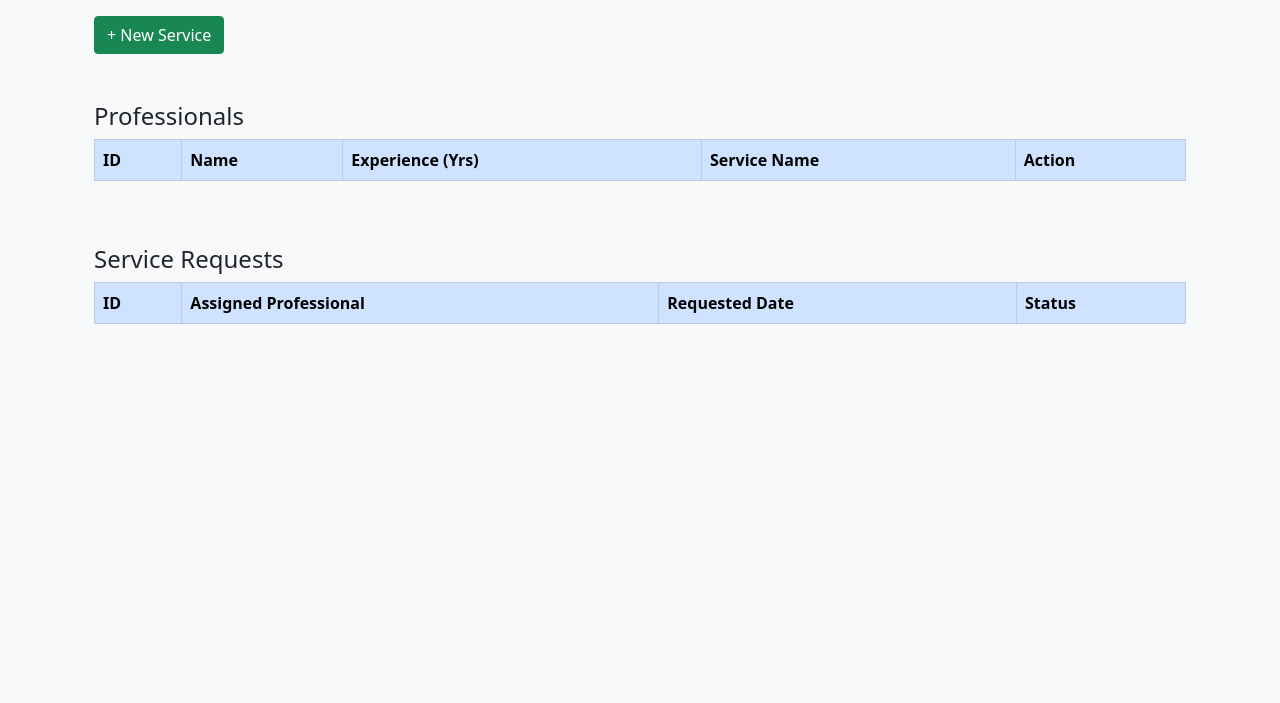
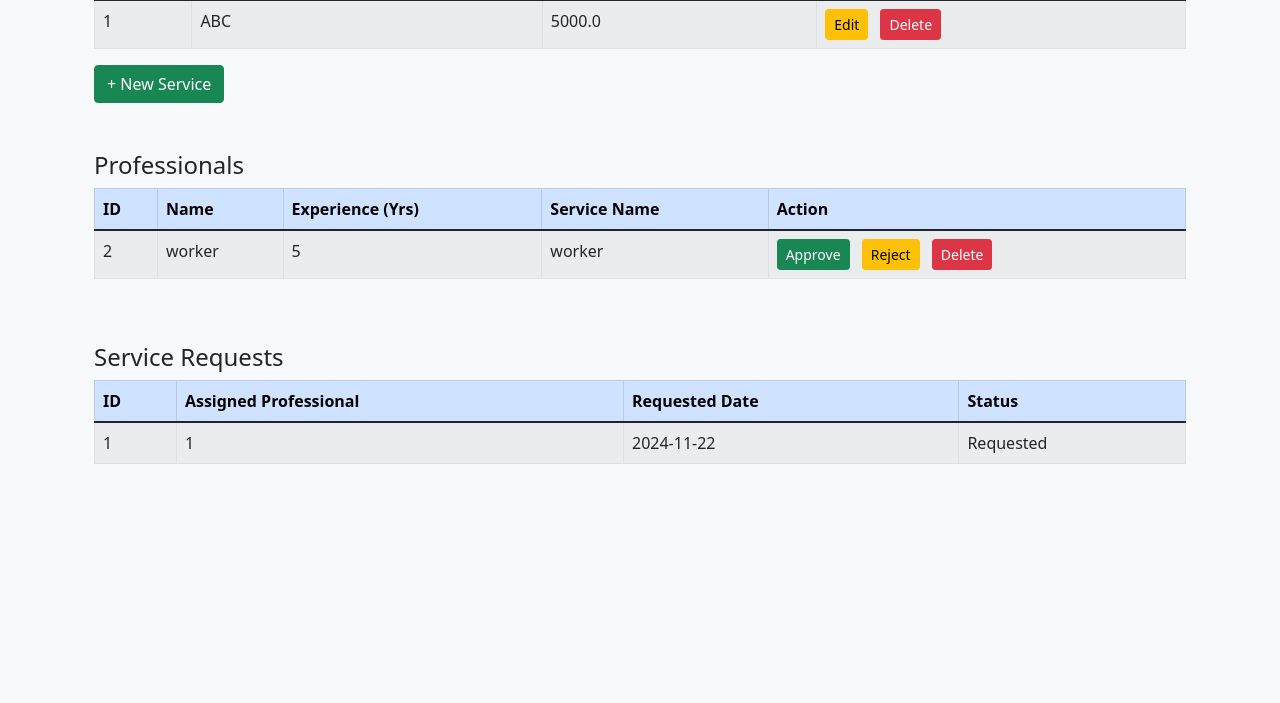
Before and after one commit to Naganathan05/Household_Services-IITM_MAD1, a Flask app: page /admin in a window 1280 px wide. Shown: the part 257-960 px from the top of the page. Run offline with Flask 3, Linux system fonts and the light colour scheme; data comes from the database, SQL or seed files in the repository; data that the repository does not hold is empty.

Commit message:
Delete Service Functionality Done

```diff
--- a/Code/server.py
+++ b/Code/server.py
@@ -72,11 +72,9 @@ def getAdminDashboard():
             services = [{"id": row[0], "name": row[1], "base_price": row[2]} for row in cur.fetchall()]
 
             cur.execute("""
-                SELECT u.id, u.name, u.role, s.name AS service_name
+                SELECT u.id, u.name, sr.experience, sr.serviceName
                 FROM Users u
-                JOIN ServiceRequests sr ON u.id = sr.professional_id
-                JOIN Services s ON sr.service_id = s.id
-                WHERE u.role = 'Professional'
+                JOIN Professionals sr ON u.id = sr.userID
             """)
 
             professionals = [
@@ -91,9 +89,9 @@ def getAdminDashboard():
 
             # Fetch and structure service requests data
             cur.execute("""
-                SELECT sr.id, u.name AS assigned_professional, sr.date_of_request, sr.service_status
+                SELECT sr.id, u.id AS assigned_professional, sr.date_of_request, sr.service_status
                 FROM ServiceRequests sr
-                LEFT JOIN Users u ON sr.professional_id = u.id
+                LEFT JOIN Professionals u ON sr.professional_id = u.id
             """)
             service_requests = [
                 {
@@ -116,6 +114,38 @@ def getAdminDashboard():
     except Exception as e:
         print("Error fetching data from database:", e)
         return "Error loading admin dashboard", 500
+
+@app.route('/deleteService/<int:serviceID>', methods=['POST'])
+def deleteService(serviceID):
+    try:
+        with sqlite3.connect(db_path) as con:
+            cur = con.cursor()
+
+            # Step 1: Get the service name for the given service ID
+            cur.execute("SELECT name FROM Services WHERE id = ?", (serviceID,))
+            service = cur.fetchone()
+
+            if not service:
+                return {"message": "Service not found"}, 404
+
+            service_name = service[0]
+
+            # Step 2: Delete related service requests
+            cur.execute("DELETE FROM ServiceRequests WHERE service_id = ?", (serviceID,))
+
+            # Step 3: Remove professionals offering this service
+            cur.execute("DELETE FROM Professionals WHERE serviceName = ?", (service_name,))
+
+            # Step 4: Delete the service itself
+            cur.execute("DELETE FROM Services WHERE id = ?", (serviceID,))
+
+            con.commit()
+            return {"message": "Service and related data successfully deleted"}, 200
+
+    except Exception as e:
+        print("Error deleting service:", e)
+        return {"message": "An error occurred while deleting the service"}, 500
+
 
 @app.route('/newService', methods = ['GET'])
 def newService():
@@ -170,6 +200,7 @@ def initialize_database():
             cur.execute("DROP TABLE IF EXISTS Services")
             cur.execute("DROP TABLE IF EXISTS ServiceRequests")
             cur.execute("DROP TABLE IF EXISTS Reviews")
+            cur.execute("DROP TABLE IF EXISTS Professionals")
 
             cur.execute("""
                 CREATE TABLE IF NOT EXISTS Users (
@@ -194,6 +225,18 @@ def initialize_database():
             """)
 
             cur.execute("""
+                CREATE TABLE IF NOT EXISTS Professionals (
+                    id INTEGER PRIMARY KEY AUTOINCREMENT,
+                    userID INTEGER NOT NULL,
+                    serviceName VARCHAR(255) NOT NULL,
+                    experience INTEGER NOT NULL,
+                    FOREIGN KEY (userID) REFERENCES Users (id),
+                    FOREIGN KEY (serviceName) REFERENCES Services (name)
+                )
+
+            """)
+
+            cur.execute("""
                 CREATE TABLE IF NOT EXISTS ServiceRequests (
                     id INTEGER PRIMARY KEY AUTOINCREMENT,
                     service_id INTEGER NOT NULL,
@@ -205,7 +248,7 @@ def initialize_database():
                     remarks TEXT,
                     FOREIGN KEY (service_id) REFERENCES Services (id),
                     FOREIGN KEY (customer_id) REFERENCES Users (id),
-                    FOREIGN KEY (professional_id) REFERENCES Users (id)
+                    FOREIGN KEY (professional_id) REFERENCES Professionals (id)
                 )
             """)
 
@@ -226,6 +269,22 @@ def initialize_database():
                 INSERT OR IGNORE INTO Users (name, email, password, role)
                 VALUES ("Naganathan", "naganathan1555@gmail.com", "Naganathan@15", "Admin")
             """)
+            cur.execute("""
+                INSERT OR IGNORE INTO Services (name, price, time_required, description)
+                VALUES ("ABC", 5000, 2, "This is a New Service")
+            """)
+            cur.execute("""
+                INSERT INTO Users (name, email, password, role)
+                VALUES ("worker", "naganathan155@gmail.com", "Naganathan@15", "Professional")
+            """)
+            cur.execute("""
+                INSERT OR IGNORE INTO Professionals (userID, serviceName, experience)
+                VALUES (2, "worker", 5)
+            """)
+            cur.execute("""
+                INSERT OR IGNORE INTO ServiceRequests (service_id, customer_id, professional_id, date_of_request, service_status)
+                VALUES (1, 1, 1, CURRENT_DATE, "Requested")
+            """)
 
             print("Tables created and seeded successfully!")
 
--- a/Code/templates/adminDashbord.html
+++ b/Code/templates/adminDashbord.html
@@ -53,8 +53,14 @@
                     <td>{{ service.name }}</td>
                     <td>{{ service.base_price }}</td>
                     <td>
-                        <a href="/edit/{{ service.id }}" class="btn btn-warning btn-sm">Edit</a>
-                        <a href="/delete/{{ service.id }}" class="btn btn-danger btn-sm">Delete</a>
+                        <form method="POST" action="/editService/{{ service.id }}" class="d-inline-block me-2">
+                            <input type="hidden" name="id" value="{{ service.id }}">
+                            <button type="submit" class="btn btn-warning btn-sm">Edit</button>
+                        </form>
+                        <form method="POST" action="/deleteService/{{ service.id }}" class="d-inline-block">
+                            <input type="hidden" name="id" value="{{ service.id }}">
+                            <button type="submit" class="btn btn-danger btn-sm">Delete</button>
+                        </form>
                     </td>
                 </tr>
                 {% endfor %}
@@ -84,9 +90,18 @@
                     <td>{{ professional.experience }}</td>
                     <td>{{ professional.service_name }}</td>
                     <td>
-                        <a href="/approve/{{ professional.id }}" class="btn btn-success btn-sm">Approve</a>
-                        <a href="/reject/{{ professional.id }}" class="btn btn-warning btn-sm">Reject</a>
-                        <a href="/delete/{{ professional.id }}" class="btn btn-danger btn-sm">Delete</a>
+                        <form method="POST" action="/approve" class="d-inline-block me-2">
+                            <input type="hidden" name="id" value="{{ professional.id }}">
+                            <button type="submit" class="btn btn-success btn-sm">Approve</button>
+                        </form>
+                        <form method="POST" action="/reject" class="d-inline-block me-2">
+                            <input type="hidden" name="id" value="{{ professional.id }}">
+                            <button type="submit" class="btn btn-warning btn-sm">Reject</button>
+                        </form>
+                        <form method="POST" action="/delete" class="d-inline-block">
+                            <input type="hidden" name="id" value="{{ professional.id }}">
+                            <button type="submit" class="btn btn-danger btn-sm">Delete</button>
+                        </form>
                     </td>
                 </tr>
                 {% endfor %}
```
